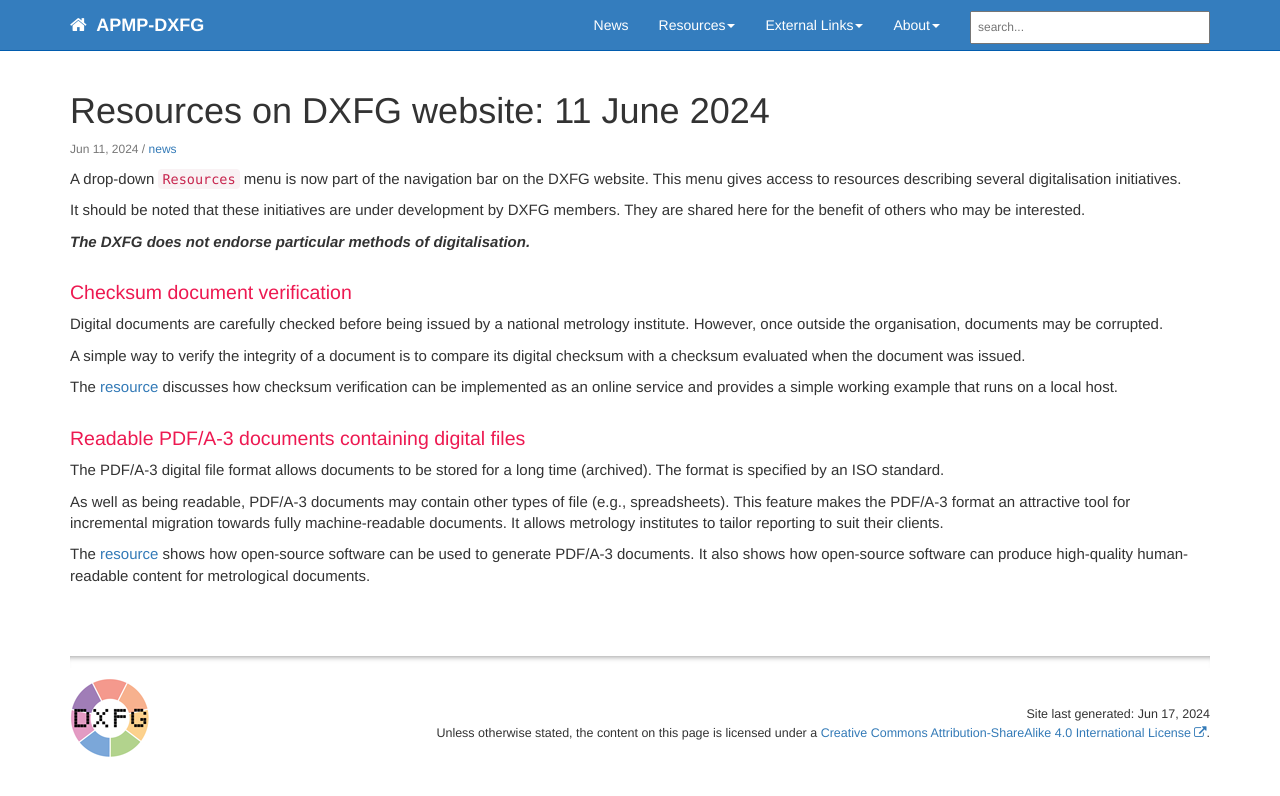
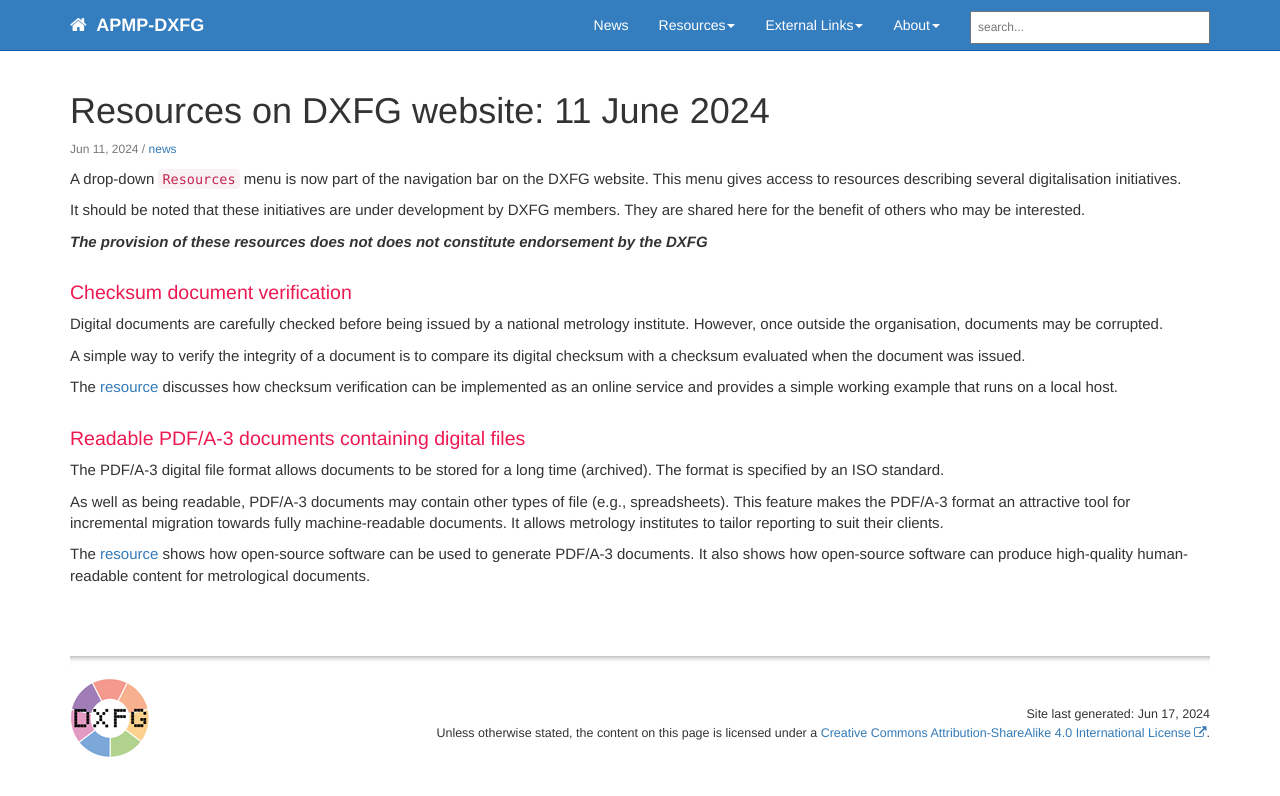
Before and after one commit to apmp-dxfg/apmp-dxfg.github.io, a Jekyll site: the page built from _posts/2024-06-11-DXFG-new-resources.md, in a window 1280 px wide. Shown: the top 796 px of the page. Built offline with Jekyll 4.4.1, drawn with Linux system fonts in a browser that asks for light colours; comment, search, counter and statistics services are not loaded.

Commit message:
Endorsement statement

```diff
--- a/_posts/2024-06-11-DXFG-new-resources.md
+++ b/_posts/2024-06-11-DXFG-new-resources.md
@@ -8,7 +8,7 @@ A drop-down `Resources` menu is now part of the navigation bar on the DXFG websi
 
 It should be noted that these initiatives are under development by DXFG members. They are shared here for the benefit of others who may be interested.
 
-***The DXFG does not endorse particular methods of digitalisation.***
+***The provision of these resources does not does not constitute endorsement by the DXFG***
 
 ### Checksum document verification
 Digital documents are carefully checked before being issued by a national metrology institute.
```
